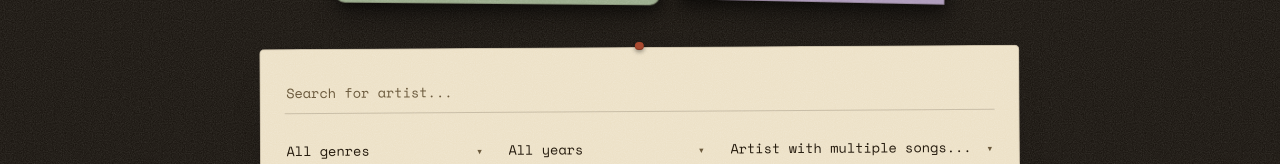
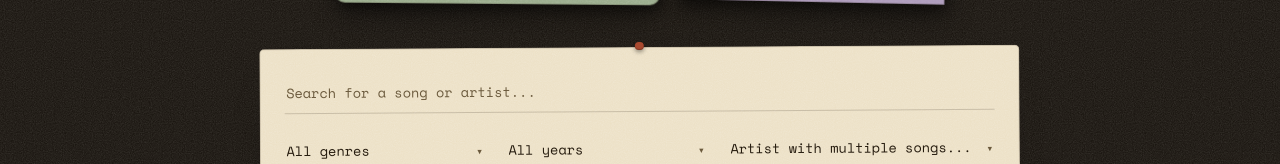
Before and after one commit to alpsten/1001-songs-for-majken, a React (Vite) app: page /1001-songs-for-majken/songs in a window 1280 px wide. Shown: the part 252-416 px from the top of the page. Built offline with nearby package versions, Linux system fonts and the light colour scheme.

Commit message:
feat: search songs by title, not just by artist

```diff
--- a/src/pages/SongsPage.tsx
+++ b/src/pages/SongsPage.tsx
@@ -60,7 +60,7 @@ export default function SongsPage() {
     })
   }, [])
 
-  const selectedArtistQuery = searchParams.get("artist") ?? ""
+  const selectedQuery = searchParams.get("q") ?? ""
   const selectedGenre = searchParams.get("genre") ?? ""
   const selectedDecade = searchParams.get("decade") ?? ""
   const selectedLetter = searchParams.get("letter") ?? ""
@@ -83,17 +83,19 @@ export default function SongsPage() {
     .sort((a, b) => a.localeCompare(b))
 
   const filteredSongsBase = songs.filter((song) => {
-    const normalizedArtistQuery = selectedArtistQuery.trim().toLowerCase()
-    const matchesArtist = !normalizedArtistQuery || song.artistIds.some((artistId) => {
-      const artist = artists[artistId]
-      if (!artist) return false
-      return artist.slug === normalizedArtistQuery || artist.name.toLowerCase().includes(normalizedArtistQuery)
-    })
+    const normalizedQuery = selectedQuery.trim().toLowerCase()
+    const matchesQuery = !normalizedQuery ||
+      song.title.toLowerCase().includes(normalizedQuery) ||
+      song.artistIds.some((artistId) => {
+        const artist = artists[artistId]
+        if (!artist) return false
+        return artist.slug === normalizedQuery || artist.name.toLowerCase().includes(normalizedQuery)
+      })
     const matchesGenre = !selectedGenre || (song.genreTags ?? []).some((genre) =>
       genre === selectedGenre || getGenreFamily(genre).slug === selectedGenre
     )
     const matchesDecade = !selectedDecade || getDecadeSlug(song.year) === selectedDecade
-    return matchesArtist && matchesGenre && matchesDecade
+    return matchesQuery && matchesGenre && matchesDecade
   })
 
   const filteredSongs = filteredSongsBase.filter((song) => !selectedLetter || getSongLetter(song.title) === selectedLetter)
@@ -112,7 +114,7 @@ export default function SongsPage() {
   )
   const visibleLetters = browseLetters.filter((letter) => groupedSongs[letter]?.length)
 
-  function updateFilter(key: "artist" | "genre" | "decade" | "letter", value: string) {
+  function updateFilter(key: "q" | "genre" | "decade" | "letter", value: string) {
     const next = new URLSearchParams(searchParams)
     if (value) {
       next.set(key, value)
@@ -130,7 +132,7 @@ export default function SongsPage() {
     setSearchParams({})
   }
 
-  const isFiltered = Boolean(selectedArtistQuery || selectedGenre || selectedDecade || selectedLetter)
+  const isFiltered = Boolean(selectedQuery || selectedGenre || selectedDecade || selectedLetter)
 
   return (
     <div className="detail-page detail-page-wide">
@@ -165,11 +167,11 @@ export default function SongsPage() {
               <label className="filter-field filter-field-search">
                 <input
                   type="search"
-                  aria-label="Search primary artist"
+                  aria-label="Search songs and artists"
                   className="filter-input"
-                  placeholder="Search for artist..."
-                  value={selectedArtistQuery}
-                  onChange={(event) => updateFilter("artist", event.target.value)}
+                  placeholder="Search for a song or artist..."
+                  value={selectedQuery}
+                  onChange={(event) => updateFilter("q", event.target.value)}
                 />
               </label>
 
@@ -198,8 +200,8 @@ export default function SongsPage() {
                   <PaperSelect
                     ariaLabel="Filter songs by artists with two or more songs"
                     placeholder="Artist with multiple songs..."
-                    value={artistsWithMultipleSongs.some(({ artist }) => artist.name === selectedArtistQuery) ? selectedArtistQuery : ""}
-                    onValueChange={(value) => updateFilter("artist", value)}
+                    value={artistsWithMultipleSongs.some(({ artist }) => artist.name === selectedQuery) ? selectedQuery : ""}
+                    onValueChange={(value) => updateFilter("q", value)}
                     options={artistsWithMultipleSongs.map(({ artist, count }) => ({
                       value: artist.name,
                       label: `${artist.name} (${count})`,
```
